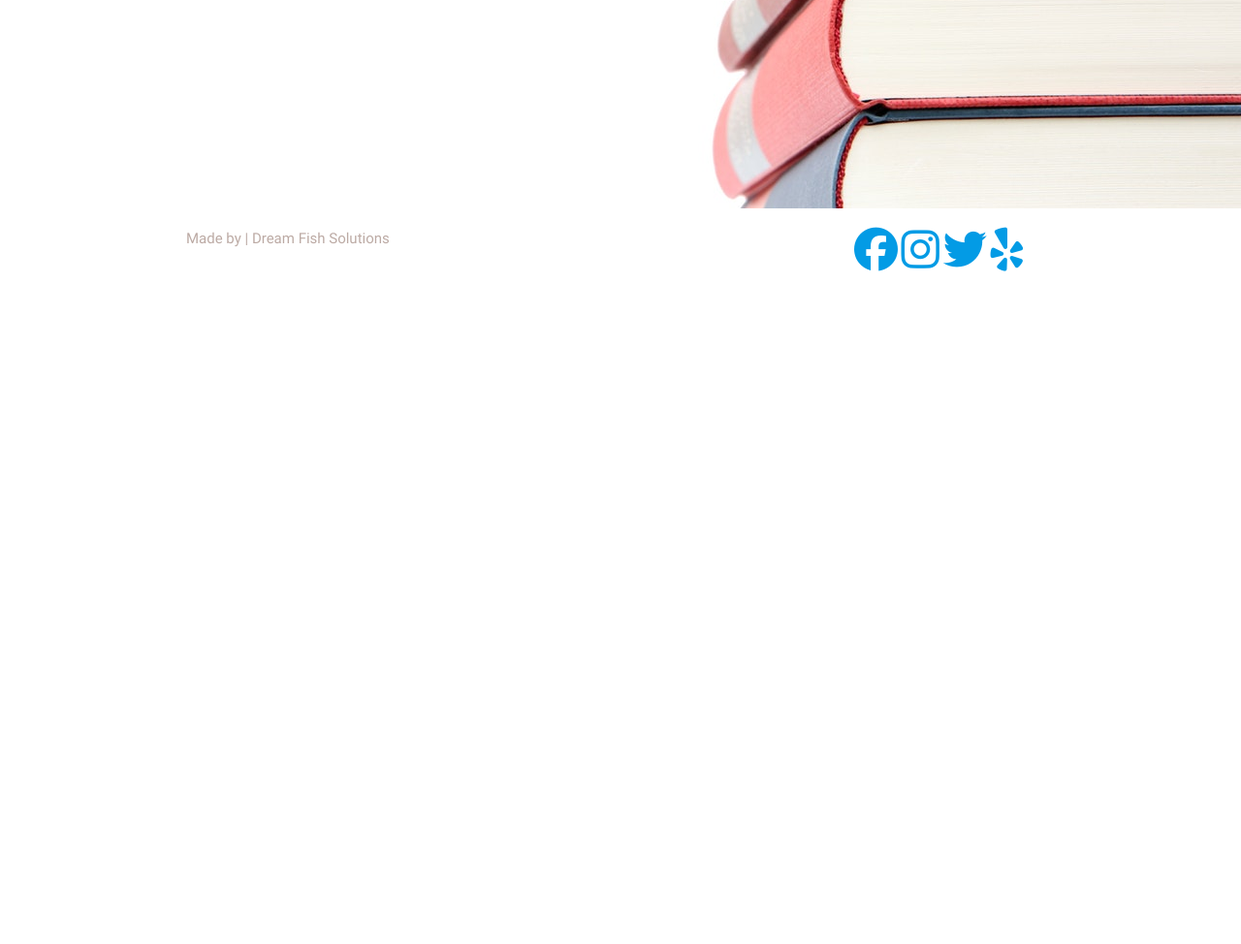
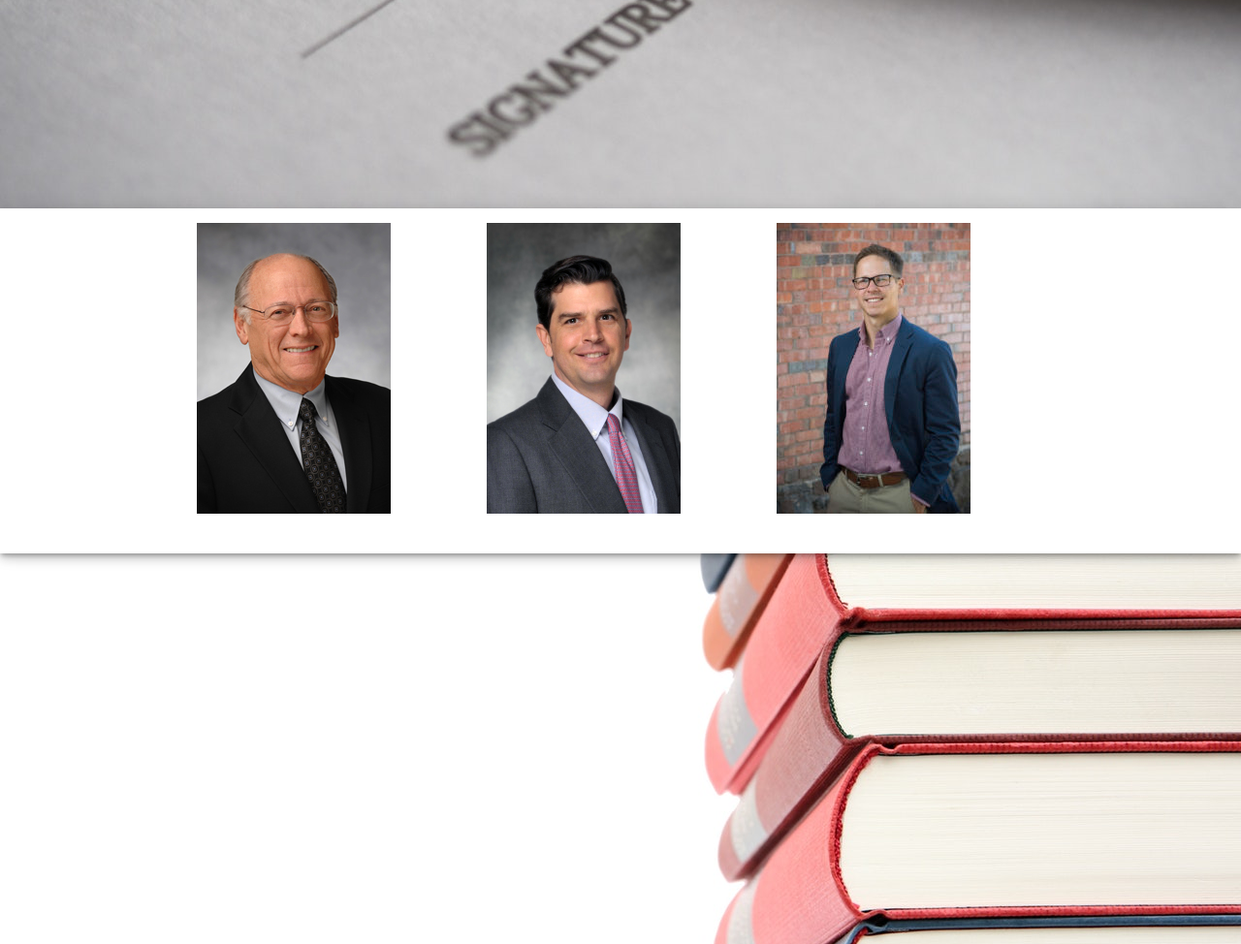
Before and after one commit to imperialrolls/heckerPLLC, a website: page index.html in a window 1280 px wide. Shown: the part 1826-2800 px from the top of the page at 97% size. Before the commit the page ends 2126 px from the top, so only its background shows below. Drawn offline with nearby package versions, Linux system fonts and the light colour scheme.

Commit message:
more parallax

```diff
--- a/index.html
+++ b/index.html
@@ -53,6 +53,7 @@
     <div class="parallax"><img src="img/cactuspot2.jpeg"></div>
     <h1 class="header center animated fadeIn" id="title">HECKLER</h1>
   </div>
+
   <div class="section white z-depth-3">
     <div class="row container">
       <div class="col s12 m4">
@@ -69,6 +70,7 @@
       </div>
     </div>
   </div>
+
   <div class="parallax-container">
     <div class="parallax"><img src="img/books.jpeg"></div>
   </div>
@@ -86,9 +88,27 @@
   </div>
 
   <div class="parallax-container">
+    <div class="parallax"><img src="img/signature.jpeg"></div>
+  </div>
+
+  <div class="section white z-depth-3">
+    <div class="row container">
+      <div class="col s12 m4">
+        <img src="img/Larry_Hecker_Attorney.jpg">
+      </div>
+      <div class="col s12 m4">
+          <img src="img/W-Pew-200x300.jpg">
+      </div>
+      <div class="col s12 m4">
+        <img src="img/Michael_Fehser-200x300.jpg">
+        </div>
+      </div>
+    </div>
+  </div>
+
+  <div class="parallax-container">
     <div class="parallax"><img src="img/books.jpeg"></div>
   </div>
-
 
 
   <footer class="page-footer white">
```
Also changed, not shown: img/cactus.jpeg (deleted), img/cactustall.jpeg (deleted), img/cactustaller.jpeg (deleted), img/firm2.png (added).
